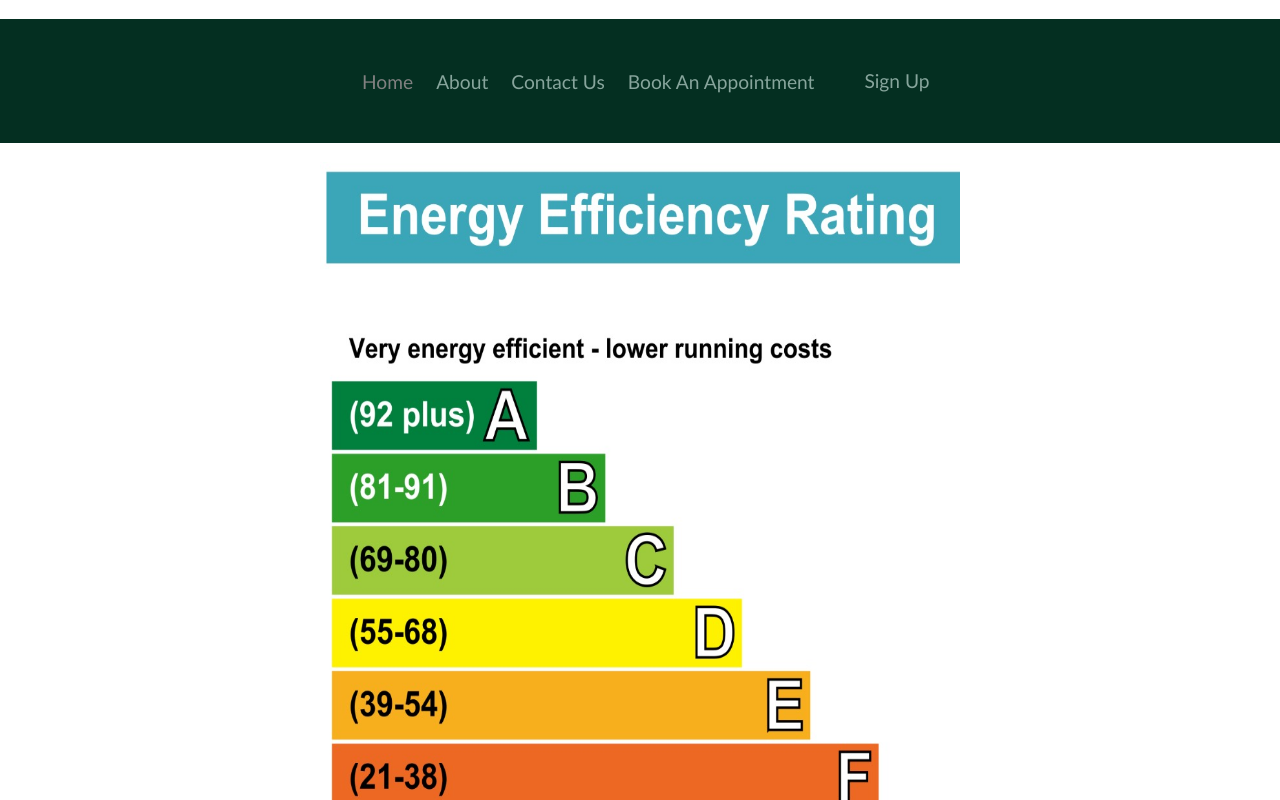
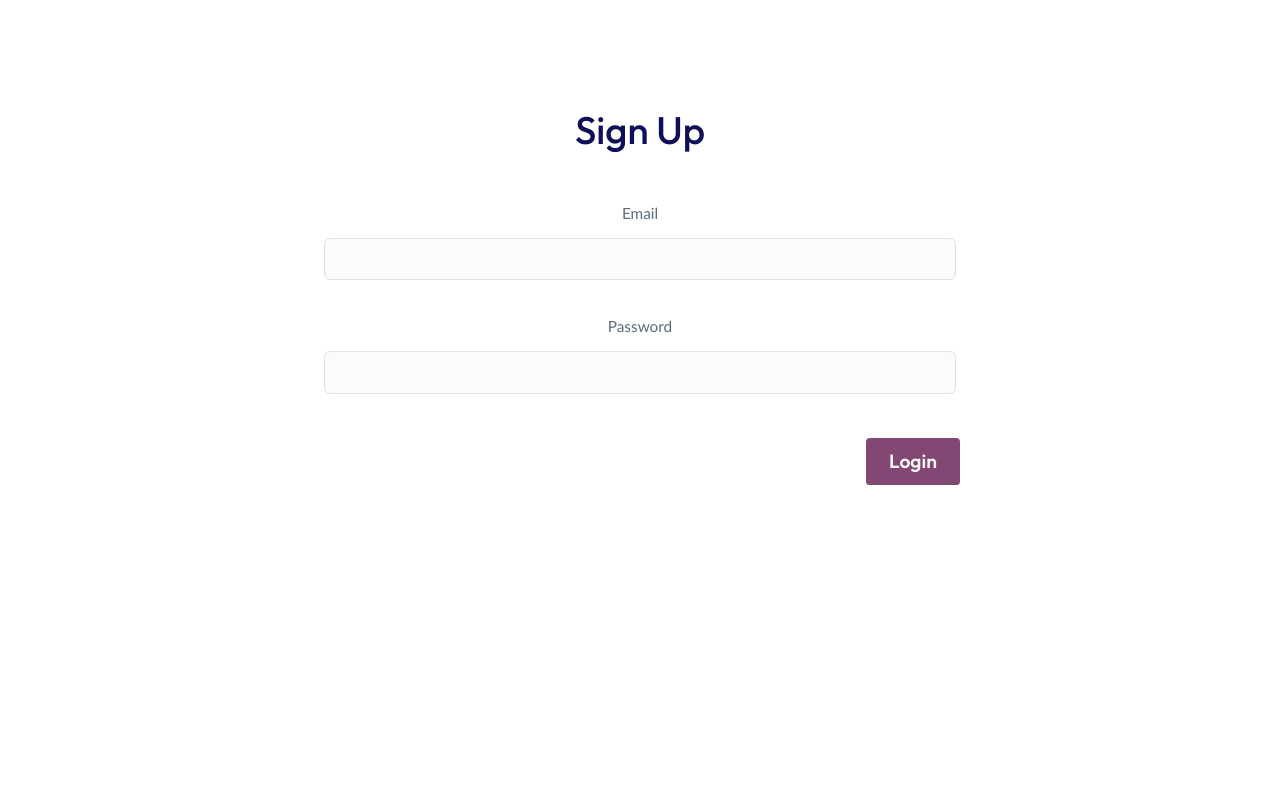
Before and after one commit to Anushaca1995/FinalReact, a React (Create React App) app: page /login in a window 1280 px wide. Shown: the top 800 px of the page. Built offline with nearby package versions, Linux system fonts and the light colour scheme.

Commit message:
Added login page

```diff
--- a/src/App.jsx
+++ b/src/App.jsx
@@ -3,6 +3,8 @@ import './App.scss';
 import { BrowserRouter as Router, Routes, Route } from "react-router-dom";
 import Home from './container/Home/Home';
 import SignUp from './container/SignUp/SignUp';
+import SignIn from './container/SignIn/SignIn';
+
 function App() {
   return (
     <div className="App">
@@ -10,6 +12,7 @@ function App() {
       <Routes>
         <Route path="*" element={<Home/>} />
         <Route path="/signup" element={<SignUp/>} />
+        <Route path="/login" element={<SignIn/>} />
       </Routes>
      </Router>
     </div>
--- a/src/container/SignIn/SignIn.css
+++ b/src/container/SignIn/SignIn.css
@@ -1 +1,75 @@
-/*# sourceMappingURL=SignIn.css.map */
+@import url("https://fonts.googleapis.com/css2?family=Inter&family=Lato&family=Outfit:wght@400;500;600&family=Roboto&display=swap");
+* {
+  font-family: "Trebuchet MS", "Lucida Sans Unicode", "Lucida Grande", "Lucida Sans", Arial, sans-serif;
+}
+
+h1,
+h2,
+h3,
+h4,
+h5,
+h6,
+p {
+  margin: 0.5rem 0;
+  display: inline-block;
+  width: 100%;
+}
+
+button {
+  font-size: 1rem;
+}
+
+h1 {
+  font-size: 2.1rem;
+}
+
+h2 {
+  font-size: 1.65rem;
+}
+
+h3 {
+  font-size: 1.25rem;
+}
+
+@media screen and (min-width: 768px) {
+  :root {
+    font-size: 110%;
+  }
+}
+@media screen and (min-width: 1024px) {
+  :root {
+    font-size: 120%;
+  }
+}
+.signIn {
+  width: 50vw;
+  margin: auto;
+  padding: auto;
+  margin-top: 5rem;
+}
+.signIn__header {
+  color: rgb(14, 14, 89);
+  font-family: "Outfit", sans-serif;
+  font-weight: 500;
+  font-size: 2rem;
+  font-style: bold;
+  margin-bottom: 2rem;
+}
+.signIn__text {
+  font-family: "Lato", sans-serif;
+  color: #5b6d7d;
+  display: flex;
+}
+.signIn__text--account {
+  font-size: 0.8rem;
+  width: 9rem;
+  color: #8896a3;
+}
+.signIn__button {
+  display: flex;
+  justify-content: flex-end;
+  padding: 1rem 0 1rem 0;
+}
+.signIn__input--password {
+  height: 50rem;
+}/*# sourceMappingURL=SignIn.css.map */
--- a/src/container/SignIn/SignIn.jsx
+++ b/src/container/SignIn/SignIn.jsx
@@ -0,0 +1,33 @@
+import "./SignIn.scss";
+import Button from "../../components/Button/Button";
+import InputBox from "../../components/InputBox/InputBox";
+
+const SignIn = () => {
+  return (
+    <div className="signIn">
+      <h1 className="signIn__header">Sign Up</h1>
+      <div className="signIn__input">
+        <InputBox
+          className="signIn__input signIn__input--email"
+          title="Email"
+          inputType="text"
+        />
+
+        <InputBox
+          className="signIn__input signIn__input--password"
+          title="Password"
+          inputType="text"
+        />
+      </div>
+
+      <div className="signIn__button">
+        <Button
+          buttonClass="largeButton"
+          buttonText="Login"
+        />
+      </div>
+    </div>
+  );
+}
+
+export default SignIn;
--- a/src/container/SignIn/SignIn.scss
+++ b/src/container/SignIn/SignIn.scss
@@ -0,0 +1,39 @@
+@use "../../styles/variables" as *;
+@use "../../styles/typography" as *;
+
+.signIn {
+  width: 50vw;
+  margin: auto;
+  padding: auto;
+  margin-top: 5rem;
+  &__header {
+    color: rgb(14, 14, 89);
+    font-family: $font-heading;
+    font-weight: 500;
+    font-size: 2rem;
+    font-style: bold;
+    margin-bottom: 2rem;
+  }
+
+  &__text {
+    font-family: $font-login-text;
+    color: $color-text;
+    display: flex;
+
+    &--account {
+      font-size: 0.8rem;
+      width: 9rem;
+      color: $color-text-secondary;
+    }
+  }
+
+  &__button {
+    display: flex;
+    justify-content: flex-end;
+    padding: 1rem 0 1rem 0;
+  }
+
+  &__input--password {
+    height: 50rem;
+  }
+}
--- a/src/container/SignUp/SignUp.jsx
+++ b/src/container/SignUp/SignUp.jsx
@@ -3,11 +3,10 @@ import Button from "../../components/Button/Button";
 import InputBox from "../../components/InputBox/InputBox";
 import { Link } from "react-router-dom";
 
-const SignUp = () =>{
+const SignUp = () => {
   return (
     <div className="signUp">
       <h1 className="signUp__header">Sign Up</h1>
-
       <div className="signUp__input">
         <InputBox
           className="signUp__input signUp__input--email"
```
Also changed, not shown: 1 other file (tests, documents, lock files or other folders). Lines whose indentation alone changed are shown as unchanged.
